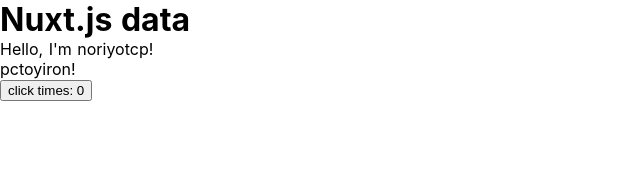
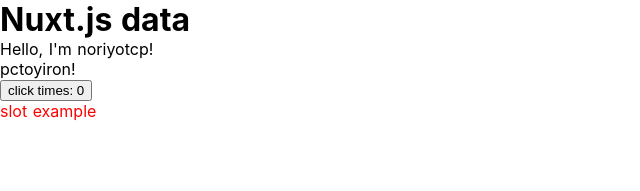
Before and after one commit to noriyotcp/handson-sample, a Nuxt app: page / in a window 1280 px wide. Shown: the top 191 px of the page, without its empty margins (0-640 px from the left). Built offline with nearby package versions, Linux system fonts and the light colour scheme.

Commit message:
Use slot

```diff
--- a/components/Sample.vue
+++ b/components/Sample.vue
@@ -9,6 +9,9 @@
       type="button"
       name="button"
       @click="plus">click times: {{ num }}</button>
+    <div class="slot">
+      <slot />
+    </div>
     <div :class="['hide', { seven: num === 7 }]">
       click 7 times
     </div>
@@ -52,4 +55,7 @@
     display: block;
   }
 }
+.slot {
+  color: red;
+}
 </style>
--- a/pages/index.vue
+++ b/pages/index.vue
@@ -1,5 +1,9 @@
 <template>
-  <sample :title="indexTitle" />
+  <sample :title="indexTitle">
+    <div class="come">
+      slot example
+    </div>
+  </sample>
 </template>
 
 <script>
```
